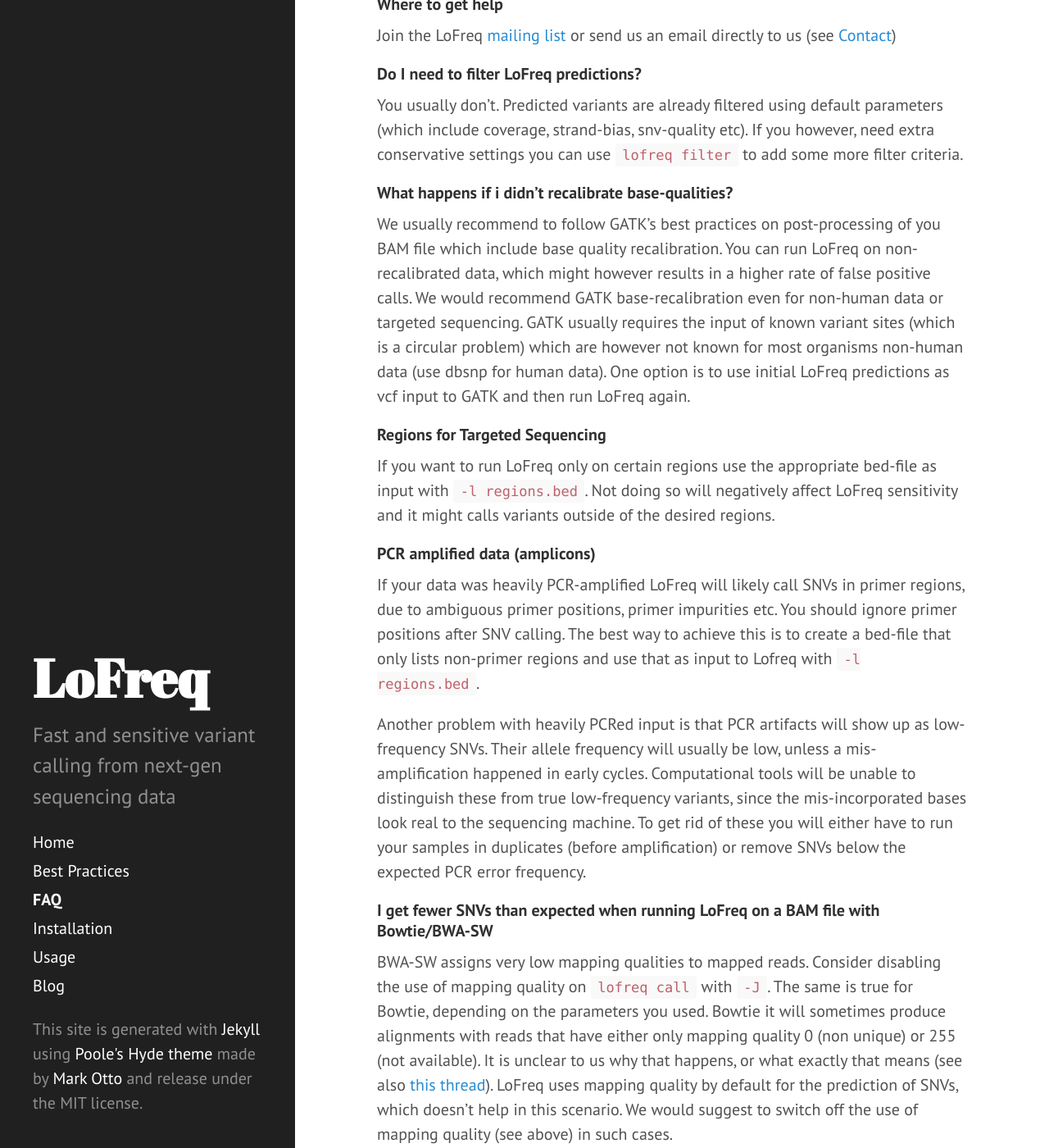
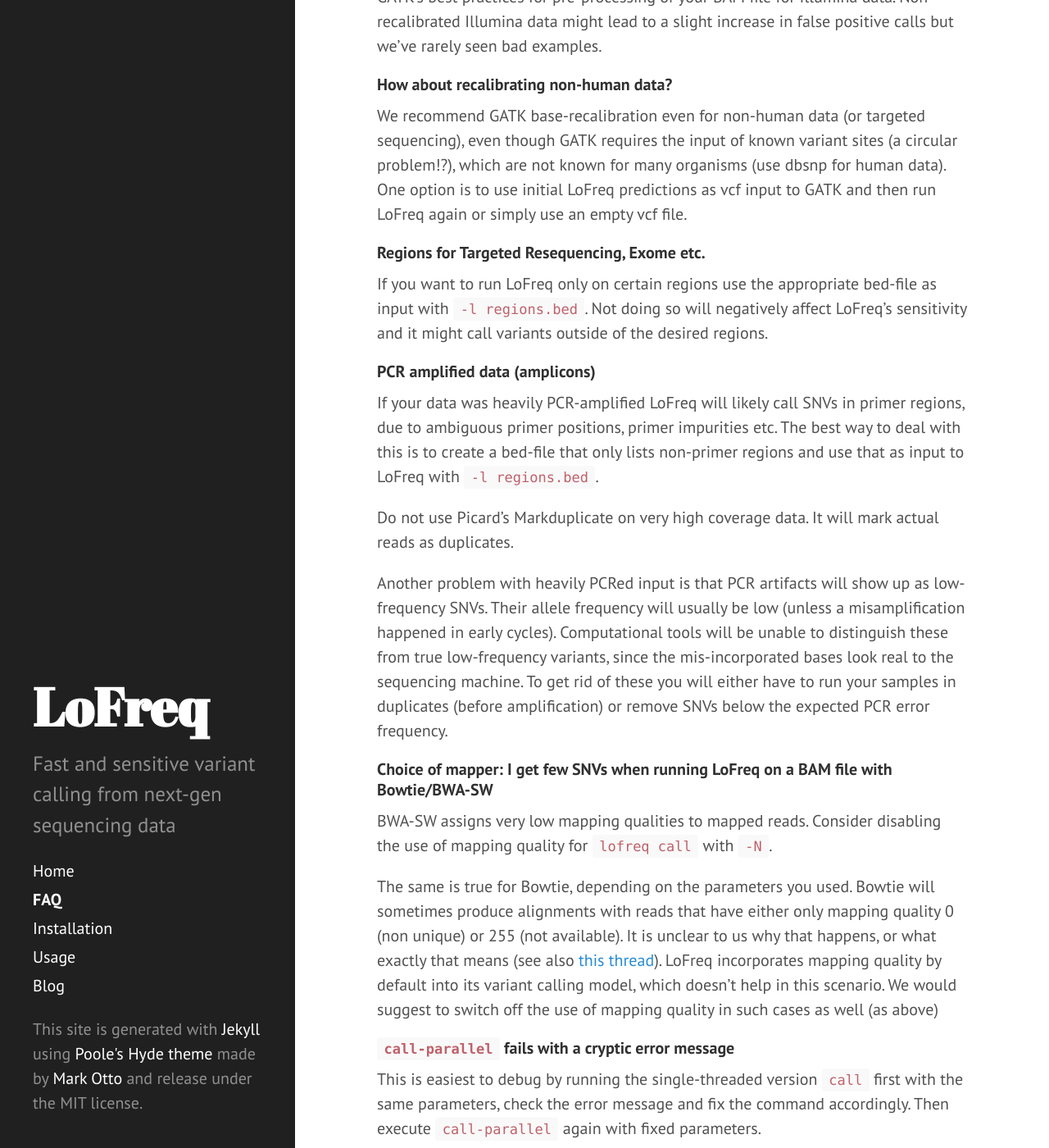
Before and after one commit to CSB5/lofreq, a Jekyll site: the page built from faq.md, in a window 1280 px wide and 1400 px high, scrolled down 379 px. Shown: the whole window at 82% size. Built offline with Jekyll 4.4.1, drawn with Linux system fonts in a browser that asks for light colours; Markdown is read by kramdown in place of the engine named in the settings; some of the changed text lies outside the part shown.

```diff
--- a/_config.yml
+++ b/_config.yml
@@ -34,5 +34,5 @@ paginate_path:    blog/page:num
 #  repo:         https://github.com/CSB5/lofreq
 
 # exclude this from build
-exclude:	[tmp/, jekyll.README, LICENSE.md,
+exclude:	[tmp/, jekyll.README, FIXME, LICENSE.md,
             Makefile, Makefile.in, aclocal.m4, autom4te.cache/, compile, config.guess, config.status, config.sub, configure, depcomp, install-sh, libtool, ltmain.sh, m4/, missing, src/]
--- a/faq.md
+++ b/faq.md
@@ -3,17 +3,7 @@ layout: page
 title: FAQ
 ---
 
-# FAQ for LoFreq-Star
 
-##### How to Cite
-
-Please cite: [Wilm et a. LoFreq: A sequence-quality aware, ultra-sensitive variant caller for uncovering cell-population heterogeneity from high-throughput sequencing datasets. _Nucleic Acids Res._ 2012; 40(22):11189-201.](http://www.ncbi.nlm.nih.gov/pubmed/23066108)
-
-##### Where to get help
-
-Join the LoFreq
-[mailing list](https://sourceforge.net/p/lofreq/mailman/) or send us
-an email directly to us (see [Contact](/#contact))
 
 ##### Do I need to filter LoFreq predictions?
 
@@ -24,53 +14,62 @@ etc). If you however, need extra conservative settings you can use
 
 ##### What happens if i didn't recalibrate base-qualities?
 
-We usually recommend to follow GATK's best practices on
-post-processing of you BAM file which include base quality
-recalibration. You can run LoFreq on non-recalibrated data, which
-might however results in a higher rate of false positive calls. We
-would recommend GATK base-recalibration even for non-human data or
-targeted sequencing. GATK usually requires the input of known variant
-sites (which is a circular problem) which are however not known for
-most organisms non-human data (use dbsnp for human data). One option
-is to use initial LoFreq predictions as vcf input to GATK and then run
-LoFreq again.
+You can run LoFreq on non-recalibrated data, even though we recommend
+to follow GATK's best practices for pre-processing of your BAM file
+for Illumina data. Non-recalibrated Illumina data might lead to a
+slight increase in false positive calls but we've rarely seen bad
+examples.
 
-##### Regions for Targeted Sequencing
+##### How about recalibrating non-human data?
+
+We recommend GATK base-recalibration even for non-human data (or
+targeted sequencing), even though GATK requires the input of known
+variant sites (a circular problem!?), which are not known for many
+organisms (use dbsnp for human data). One option is to use initial
+LoFreq predictions as vcf input to GATK and then run LoFreq again or
+simply use an empty vcf file.
+
+##### Regions for Targeted Resequencing, Exome etc.
 
 If you want to run LoFreq only on certain regions use the appropriate
 bed-file as input with `-l regions.bed`. Not doing so will negatively
-affect LoFreq sensitivity and it might calls variants outside of the
+affect LoFreq's sensitivity and it might call variants outside of the
 desired regions.
 
 ##### PCR amplified data (amplicons)
 
 If your data was heavily PCR-amplified LoFreq will likely call SNVs in
 primer regions, due to ambiguous primer positions, primer impurities
-etc. You should ignore primer positions after SNV calling. The best
-way to achieve this is to create a bed-file that only lists non-primer
-regions and use that as input to Lofreq with `-l regions.bed`.
+etc. The best way to deal with this is to create a bed-file that only
+lists non-primer regions and use that as input to LoFreq with `-l
+regions.bed`.
+
+Do not use Picard's Markduplicate on very high coverage data. It will
+mark actual reads as duplicates.
 
 Another problem with heavily PCRed input is that PCR artifacts will
 show up as low-frequency SNVs. Their allele frequency will usually be
-low, unless a mis-amplification happened in early cycles.
+low (unless a misamplification happened in early cycles).
 Computational tools will be unable to distinguish these from true
 low-frequency variants, since the mis-incorporated bases look real to
 the sequencing machine. To get rid of these you will either have to
 run your samples in duplicates (before amplification) or remove SNVs
 below the expected PCR error frequency.
 
-##### I get fewer SNVs than expected when running LoFreq on a BAM file with Bowtie/BWA-SW
+##### Choice of mapper: I get few SNVs when running LoFreq on a BAM file with Bowtie/BWA-SW
 
 BWA-SW assigns very low mapping qualities to mapped reads. Consider
-disabling the use of mapping quality on `lofreq call` with `-J`. The
-same is true for Bowtie, depending on the parameters you used. Bowtie
-it will sometimes produce alignments with reads that have either only
-mapping quality 0 (non unique) or 255 (not available). It is unclear
-to us why that happens, or what exactly that means (see also
+disabling the use of mapping quality for `lofreq call` with `-N`.
+
+The same is true for Bowtie, depending on the parameters you used.
+Bowtie will sometimes produce alignments with reads that have either
+only mapping quality 0 (non unique) or 255 (not available). It is
+unclear to us why that happens, or what exactly that means (see also
 [this thread](http://seqanswers.com/forums/showthread.php?t=3142)).
-LoFreq uses mapping quality by default for the prediction of SNVs,
-which doesn't help in this scenario. We would suggest to switch off
-the use of mapping quality (see above) in such cases.
+LoFreq incorporates mapping quality by default into its variant
+calling model, which doesn't help in this scenario. We would suggest
+to switch off the use of mapping quality in such cases as well (as
+above)
 
 ##### `call-parallel` fails with a cryptic error message
 
```
Also changed, not shown: best_practices.md (+1 -0 lines), index.md (+30 -26 lines), installation.md (+79 -15 lines).
